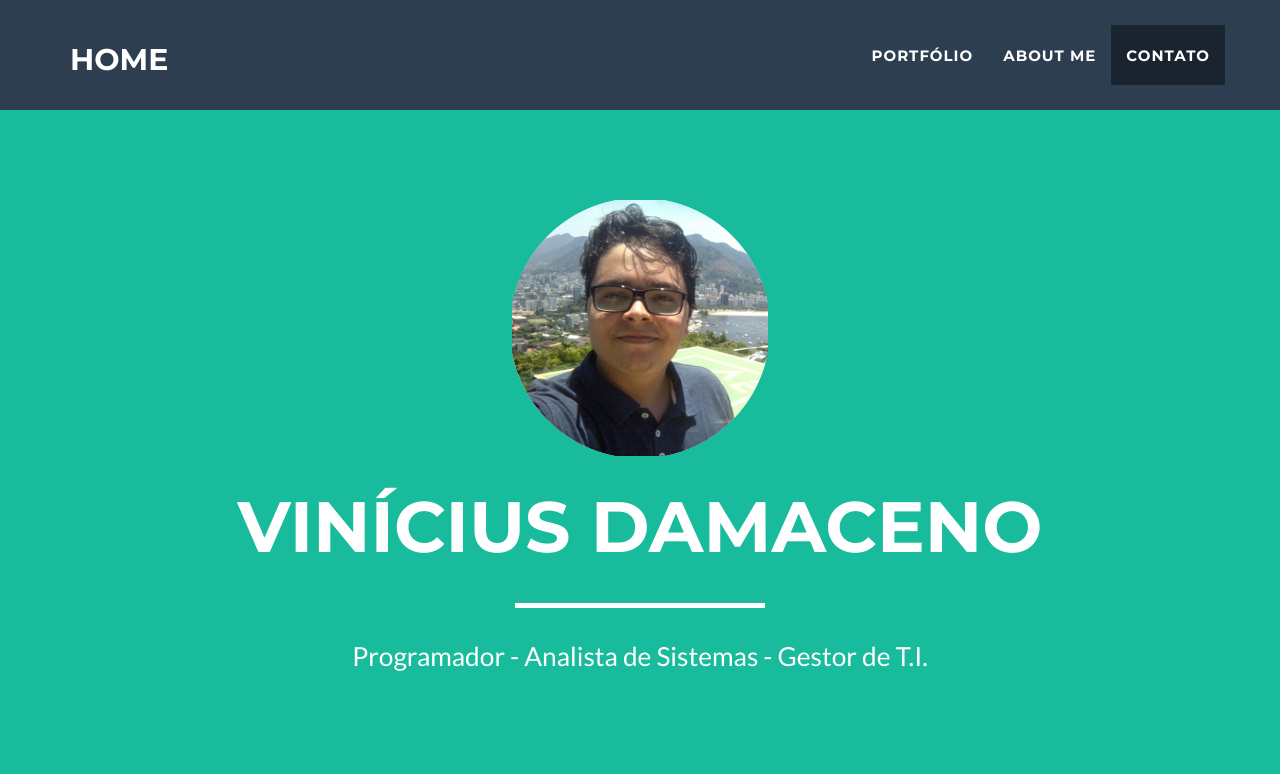
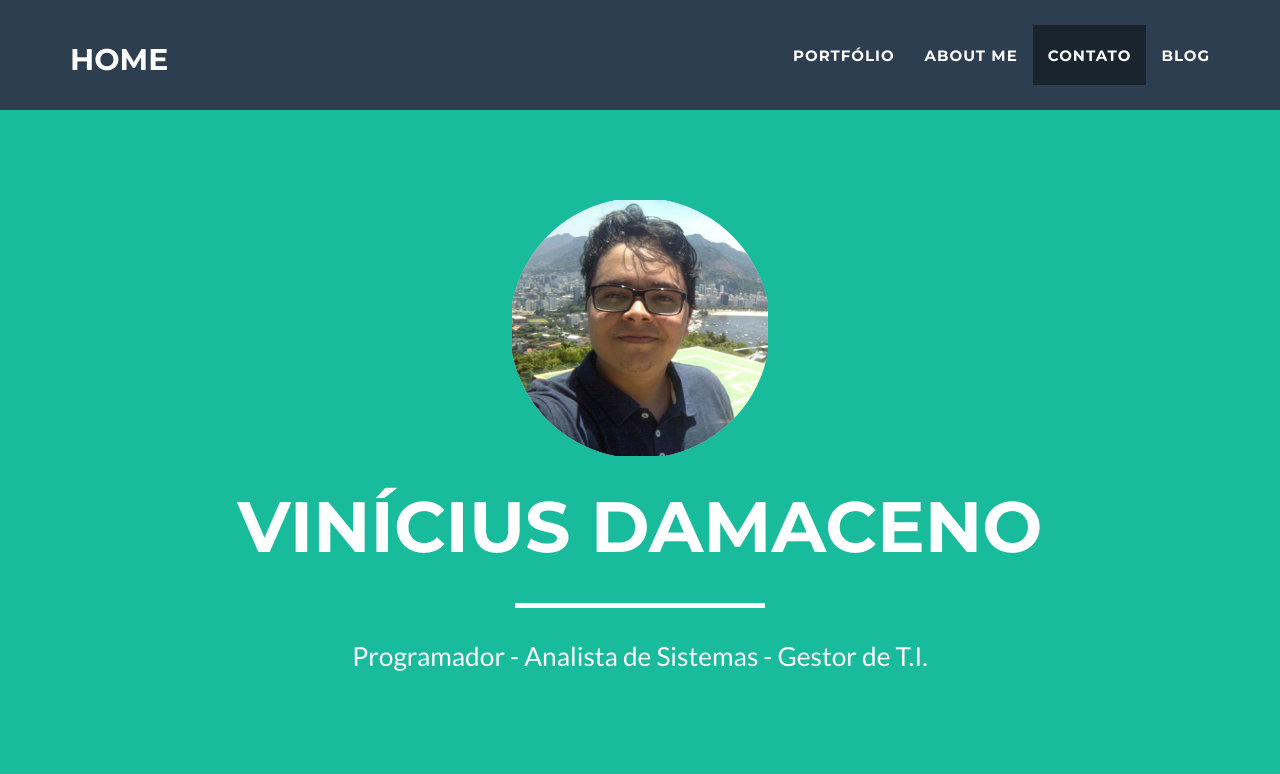
Before and after one commit to lvdamaceno/portifolio, a Django app: page / in a window 1280 px wide. Shown: the top 774 px of the page. Run offline with Django 3.2, Linux system fonts and the light colour scheme; some libraries are stand-ins or nearby versions.

Commit message:
adição do link pro blog

```diff
--- a/portifolio/core/templates/index.html
+++ b/portifolio/core/templates/index.html
@@ -62,6 +62,9 @@
                     </li>
                     <li class="page-scroll">
                         <a href="#contact">Contato</a>
+                    </li>
+                    <li class="page-scroll">
+                        <a href="https://lvdamacenoblog.wordpress.com/" target="_blank">Blog</a>
                     </li>
                 </ul>
             </div>
```
